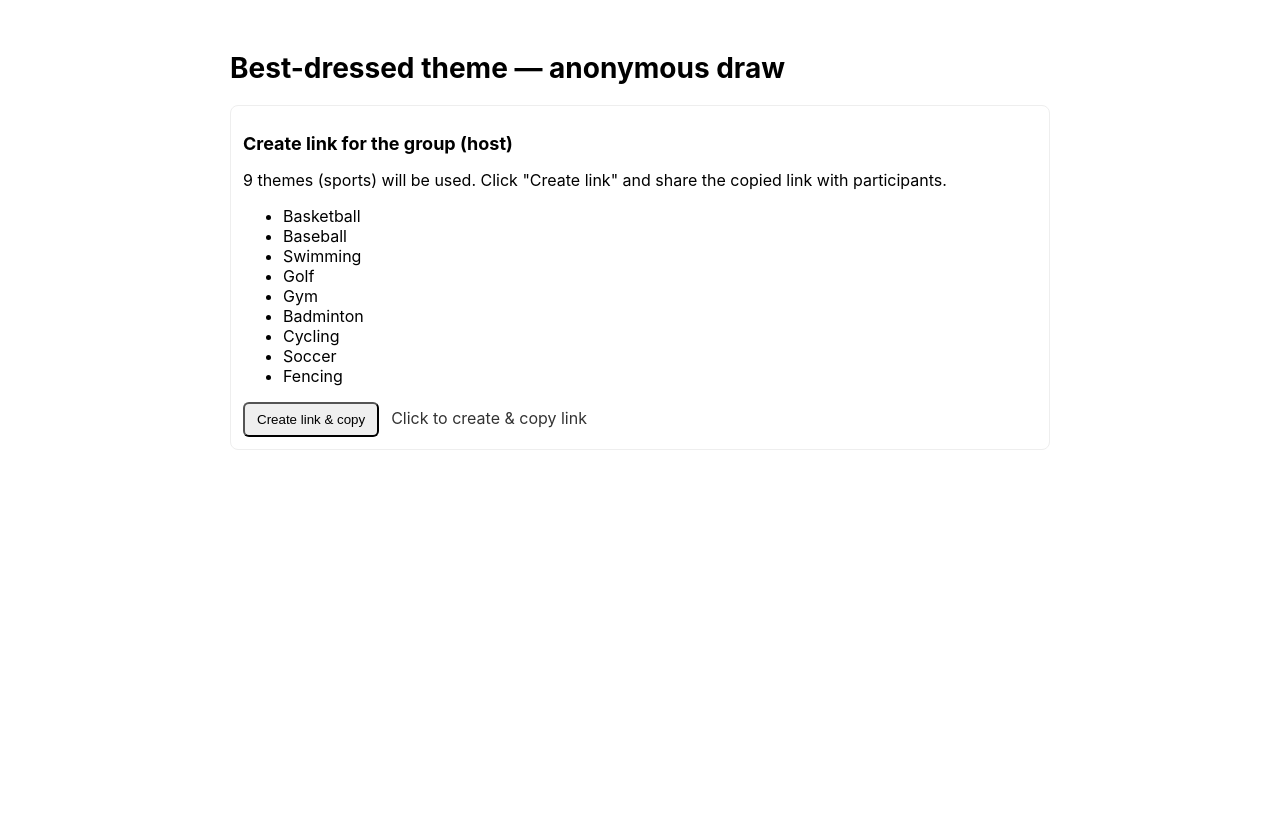
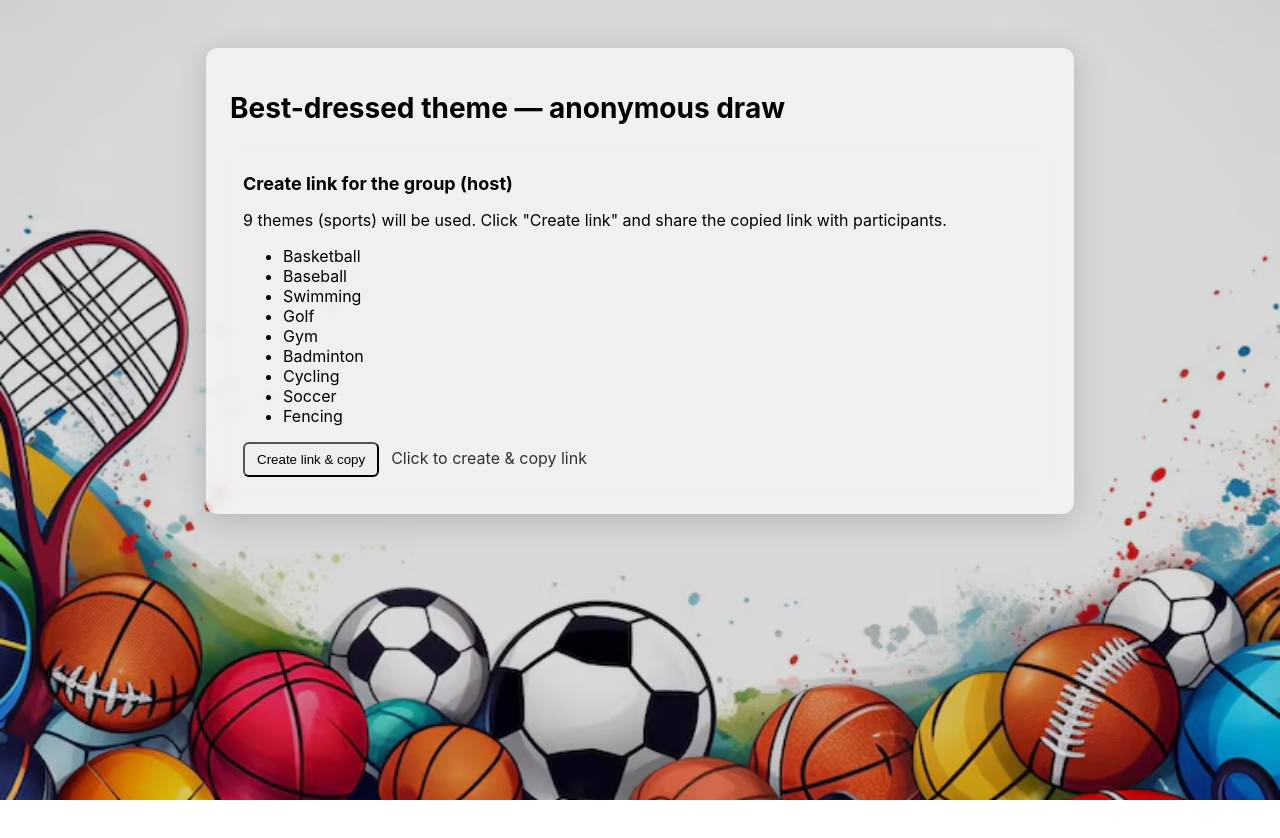
Before and after one commit to ssjh96/vercel-draw-lots, a Next.js app: page / in a window 1280 px wide. Shown: the top 838 px of the page. Before the commit the page ends 800 px from the top, so only its background shows below. Built offline with nearby package versions, Linux system fonts and the light colour scheme.

Commit message:
feat: add full-screen sports background + frosted center panel

```diff
--- a/pages/index.js
+++ b/pages/index.js
@@ -180,7 +180,35 @@ export default function Home() {
   const remainingCount = items.length
 
   return (
-    <div style={{ fontFamily: 'Inter, system-ui, sans-serif', padding: 24, maxWidth: 820, margin: '0 auto' }}>
+    <div style={{ position: 'relative', minHeight: '100vh', fontFamily: 'Inter, system-ui, sans-serif' }}>
+      {/* full-screen background image (from /public/sports.png) */}
+      <div
+        aria-hidden
+        style={{
+          position: 'fixed',
+          inset: 0,
+          backgroundImage: "url('/images/sports.png')",
+          backgroundSize: 'cover',
+          backgroundPosition: 'center',
+          backgroundRepeat: 'no-repeat',
+          zIndex: -1,
+          filter: 'brightness(0.85)'
+        }}
+      />
+
+      {/* centered frosted panel */}
+      <div
+        style={{
+          padding: 24,
+          maxWidth: 820,
+          margin: '48px auto',
+          borderRadius: 12,
+          background: 'rgba(255,255,255,0.62)',           // semi-transparent so backdrop-filter shows
+          WebkitBackdropFilter: 'blur(6px)',              // Safari
+          backdropFilter: 'blur(6px)',                    // the frosted blur
+          boxShadow: '0 6px 30px rgba(16,24,40,0.18)',
+        }}
+      >
         <h1 style={{fontSize: 28}}>Best-dressed theme — anonymous draw</h1>
 
         {isHostMode ? (
@@ -253,5 +281,6 @@ export default function Home() {
           </section>
         )}
       </div>
+    </div>
   )
 }
```
Also changed, not shown: public/images/sports.png (added). Lines whose indentation alone changed are shown as unchanged.
